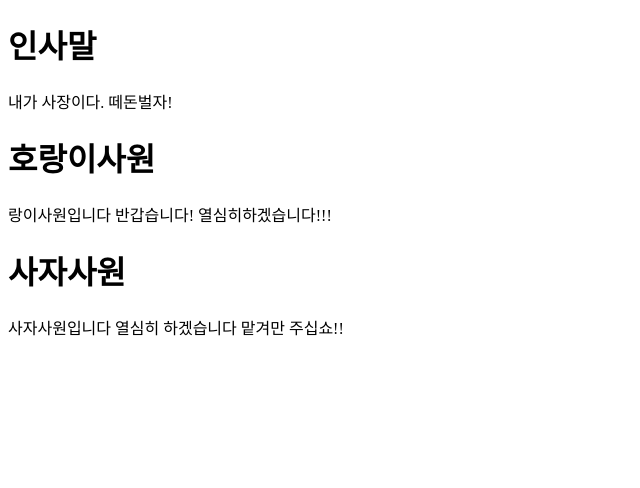
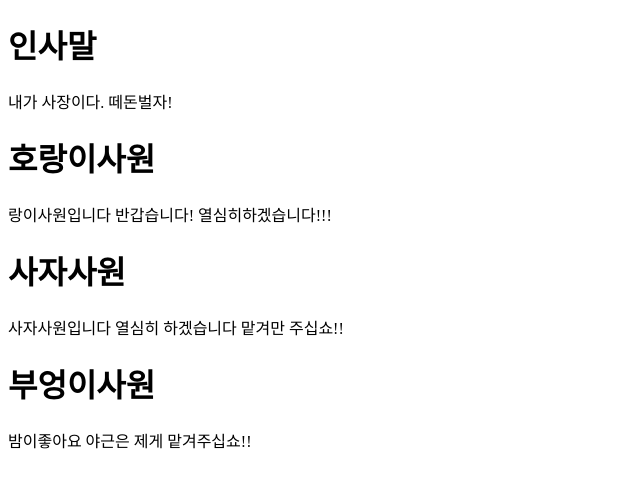
Before and after one commit to true4alse/projectP, a plain HTML site: page index.html in a window 1280 px wide. Shown: the whole page, without its empty margins (0-640 px from the left). Drawn offline with Linux system fonts and the light colour scheme.

Commit message:
owl hihi

```diff
--- a/index.html
+++ b/index.html
@@ -12,5 +12,7 @@
     <p>랑이사원입니다 반갑습니다! 열심히하겠습니다!!!</p>
     <h1>사자사원</h1>
     <p>사자사원입니다 열심히 하겠습니다 맡겨만 주십쇼!!</p>
+    <h1>부엉이사원</h1>
+    <p>밤이좋아요 야근은 제게 맡겨주십쇼!!</p>
 </body>
 </html>
```
